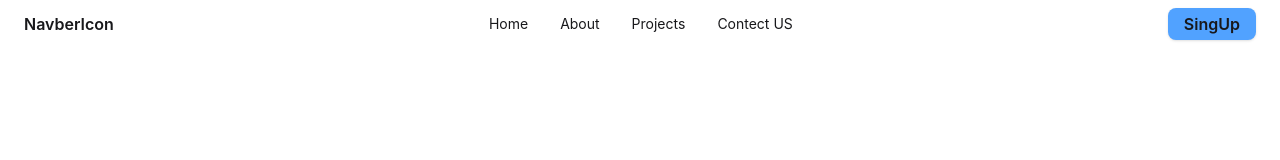
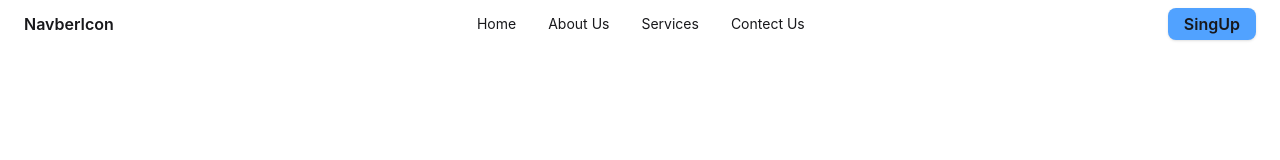
Before and after one commit to HSBHasib/React-Simple-Memberships-Pricing-Cards, a React (Vite) app: page / in a window 1280 px wide. Shown: the top 160 px of the page. Built offline with nearby package versions, Linux system fonts and the light colour scheme; the HTML template or start-up script is replaced by a standard one.

Commit message:
add new fetures that dynamically add navber list options

```diff
--- a/src/components/Navber/Navber.jsx
+++ b/src/components/Navber/Navber.jsx
@@ -1,5 +1,28 @@
 import React from 'react'
 import { Menu } from 'lucide-react';
+
+const navigationData = [
+    {
+        name: 'Home',
+        path: '/home',
+        id: 1
+    },
+    {
+        name: 'About Us',
+        path: '/about-us',
+        id: 2
+    },
+    {
+        name: 'Services',
+        path: '/Services',
+        id: 3
+    },
+    {
+        name: 'Contect Us',
+        path: '/Contect Us',
+        id: 4
+    },
+]
 
 const Navber = () => {
   return (
@@ -10,10 +33,9 @@ const Navber = () => {
         </div>
 
         <ul className='flex gap-8 text-sm max-[500px]:hidden'>
-            <li>Home</li>
-            <li>About</li>
-            <li>Projects</li>
-            <li>Contect US</li>
+            {
+                navigationData.map(navData => <li key={navData.id}>{navData.name}</li>)
+            }
         </ul>
 
 
```
